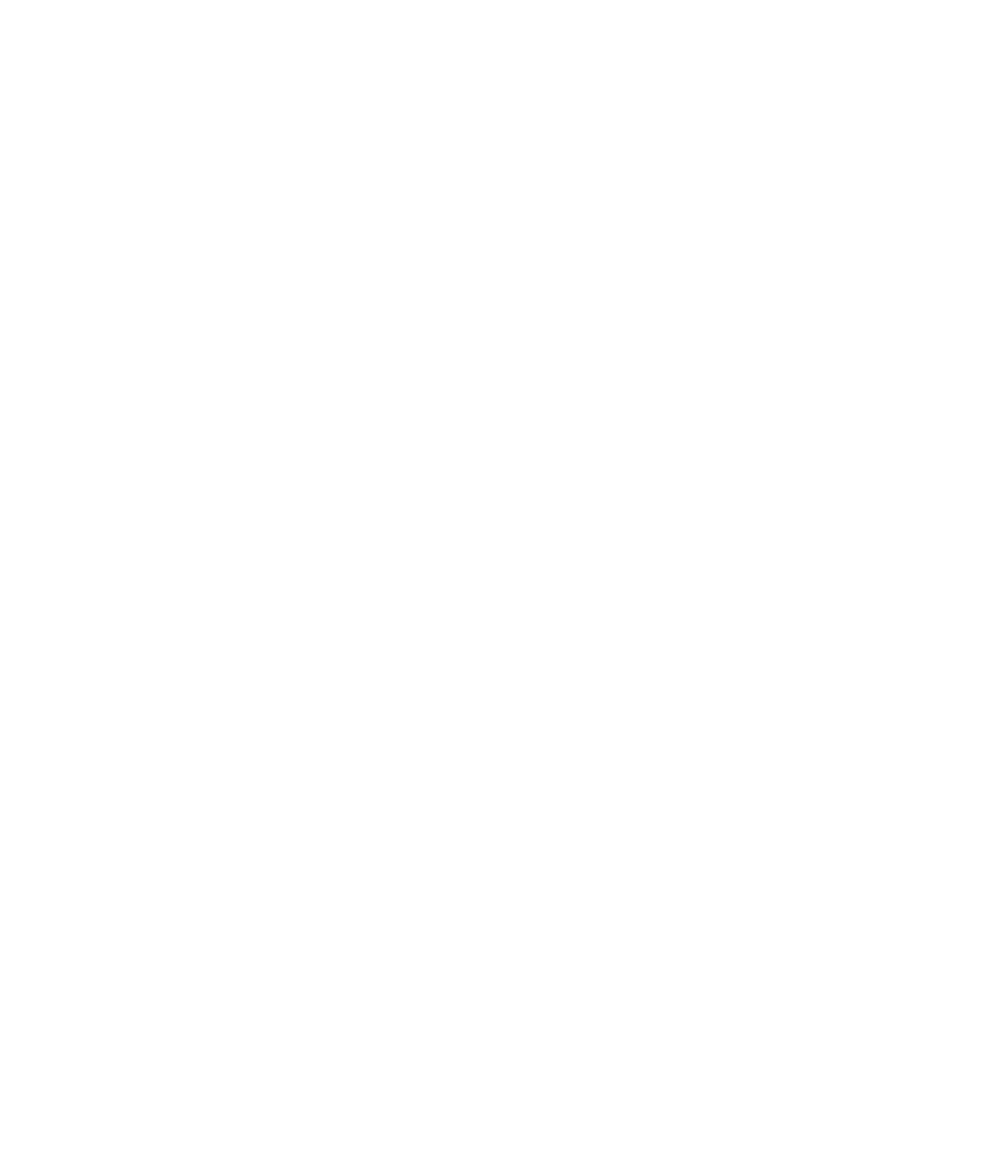
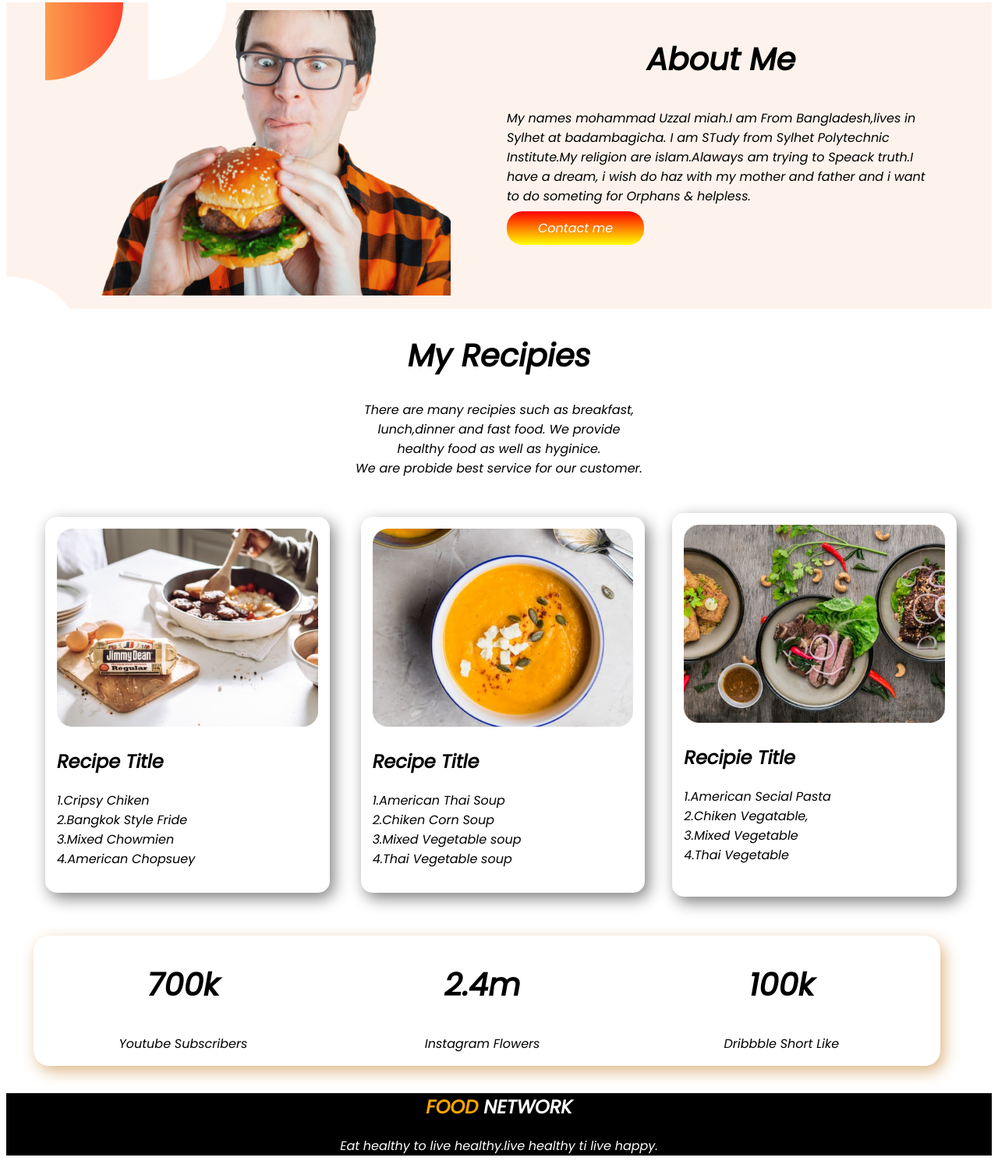
Before and after one commit to Uzzalmiah942/food-network, a plain HTML site: page index.html in a window 1280 px wide. Shown: the part 605-2103 px from the top of the page at 78% size. Before the commit the page ends 800 px from the top, so only its background shows below. Drawn offline with Linux system fonts and the light colour scheme.

Commit message:
all file transfer

```diff
--- a/index.html
+++ b/index.html
@@ -4,9 +4,90 @@
     <meta charset="UTF-8">
     <meta http-equiv="X-UA-Compatible" content="IE=edge">
     <meta name="viewport" content="width=device-width, initial-scale=1.0">
+    <link rel="stylesheet" href="style.css">
+    <link rel="preconnect" href="https://fonts.googleapis.com">
+<link rel="preconnect" href="https://fonts.gstatic.com" crossorigin>
+<link href="https://fonts.googleapis.com/css2?family=Fjalla+One&family=Poppins:ital@1&display=swap" rel="stylesheet">
     <title>food-network</title>
 </head>
 <body>
+    <section id="header">
+        <div class="header-part">
+            <h1><span class="textcolor">You need</span> safe food to stay healthy , Visit for safe food</h1>
+            <p>Food Hygiene, otherwise known as Food Safety can be defined as handling, preparing and storing food or drink in a way that best reduces the risk of consumers becoming sick from the food-borne disease. The principles of food safety aim to prevent food from becoming contaminated and causing food poisoning.</p>
+            <a class="link-color" href="https://www.facebook.com/panshirestaurant/">Order food</a>
+        </div>
+        <div class="header-part">
+            <img src="images/male/head.png" alt="eating a burger">
+        </div>
+
+    </section>
+
+    <section id="content">
+        <div class="content-part">
+              <img src="images/male/young-guy-holding-fresh-burger_79782-176-removebg-preview.png" alt="boy eating buger">
+        </div>
+        <div class="content-part">
+             <h1>About Me</h1>
+             <p>My names mohammad Uzzal miah.I am From Bangladesh,lives in Sylhet at badambagicha. I am STudy from Sylhet Polytechnic Institute.My religion are islam.Alaways am trying to Speack truth.I have a dream, i wish do haz with my mother and father and i want to do someting for Orphans & helpless.</p>
+             <a class="link-color" href="https://www.facebook.com/uzzal.miah.55/">Contact me</a>
+
+        </div>
+    </section>
+         <h1>My Recipies</h1>
+        <p>There are many recipies such as breakfast,<br>
+       lunch,dinner and fast food. We provide<br>
+       healthy food as well as hyginice.<br>
+       We are probide best service for our customer.</p>
+
+   <section id="recipie">
+       <div class="recipie-part">
+          <div id="recipie-part-1">
+            <img src="images/food/Project Cover.jpg" alt="">
+            <h2>Recipe Title</h2>
+                      <p>1.Cripsy Chiken<br>
+                      2.Bangkok Style Fride <br>
+                      3.Mixed Chowmien<br>
+                      4.American Chopsuey </p>
+         </div>
+         <div id="recipie-part-2">
+             <img src="images/food/Project Cover.png" alt="">
+             <h2>Recipe Title</h2>
+                      <p>1.American Thai Soup<br>
+                       2.Chiken Corn Soup<br>
+                       3.Mixed Vegetable soup<br>
+                       4.Thai Vegetable soup</p>
+         </div>
+         <div id="recipie-part-3">
+             <img src="images/food/Project Cover1.jpg" alt="">
+             <h2>Recipie Title</h2>
+             <p>1.American Secial Pasta<br>
+              2.Chiken Vegatable,<br>
+              3.Mixed Vegetable<br>
+              4.Thai Vegetable</p>
+         </div>
+       </div>
+   </section>
+
+   <section id="flower">
+     <div class="flower-1">
+        <h1><b>700k</b></h1>
+        <p>Youtube Subscribers</p>
+     </div>
+     <div class="flower-2">
+        <h1><b>2.4m</b></h1>
+        <p>Instagram Flowers</p>
+     </div>
+     <div class="flower-3">
+        <h1><b>100k</b></h1>
+        <p>Dribbble Short Like</p>
+     </div>
+   </section>
+    <div class="last-part">
+        <h2><span class="food">FOOD</span> NETWORK</h2>
+        <p>Eat healthy to live healthy.live healthy ti live happy.</p>
+
+    </div>
 
 </body>
 </html>
--- a/style.css
+++ b/style.css
@@ -0,0 +1,124 @@
+body{
+    font-family: 'Fjalla One', sans-serif;
+font-family: 'Poppins', sans-serif;
+}
+#header{
+    display: flex;
+    padding: 10px;
+    margin-left: 5px;
+    margin-bottom: 15px;
+    text-align: left;
+}
+.header-part{
+    width: 50%;
+    padding-left: 5%;
+}
+.textcolor{
+    color: orange;
+}
+.link-color{
+    padding: 10px 40px;
+    text-decoration: none;
+    background-image: linear-gradient(red,yellow);
+    border-radius: 20px;
+    color: white;
+}
+ h1{
+     font-size: 40px;
+ }
+ .header-part img{
+     width: 100%
+ }
+ .header-part p{
+     text-align: left;
+ }
+ #content{
+     display: flex;
+     background-image: url(images/shapes/7.png);
+     background-repeat: no-repeat;
+     margin-bottom:30px;
+     padding: 10px;
+     text-align: left;
+ }
+ .content-part p{
+     text-align: left;
+ }
+ .content-part{
+     width: 50%;
+     padding-right: 5%;
+     padding-left: 10px;
+ }
+ .content-part img{
+     width: 100%;
+     padding-right: 10%;}
+     h1{
+         text-align: center;
+     }
+     p{
+         text-align: center;
+     }
+     #recipie{
+         margin: 30px;
+     }
+     .recipie-part{
+         display: flex;
+         width: 100%;
+         }
+    .recipie-part img{
+        width: 100%
+    }
+    .recipie-part p{
+        text-align: left;
+    }
+    #recipie-part-1{
+        margin: 20px;
+        border-radius: 15px;
+        padding: 15px;
+        box-shadow: 5px 7px 20px gray;
+    }
+    #recipie-part-2{
+        margin: 20px;
+        border-radius: 15px;
+        box-shadow: 5px 7px 20px gray;
+        padding: 15px;
+    }
+    #recipie-part-3{
+        border-radius: 15px;
+        box-shadow: 5px 7px 20px gray;
+        margin: 15px;
+        padding: 15px;
+    }
+    #flower{
+        margin: 35px;
+        display: flex;
+        width: 92%;
+        border-radius: 20px;
+        box-shadow: 5px 7px 20px burlywood;
+    }
+
+ #flower h1{
+     width: 100%;
+     text-align: center;
+     margin-right: 30px;
+ }
+ #flower p{
+     text-align: center;
+ }
+ .flower-1{
+     width: 33%;
+ }
+ .flower-2{
+     width: 33%;
+ }
+ .flower-3{
+     width: 33%;
+ }
+ .last-part{
+     text-align: center;
+     margin-bottom: 10px;
+     background-color: black;
+     color: white;
+ }
+ .food{
+     color: orange;
+ }
```
Also changed, not shown: images/male/head.png (added).
